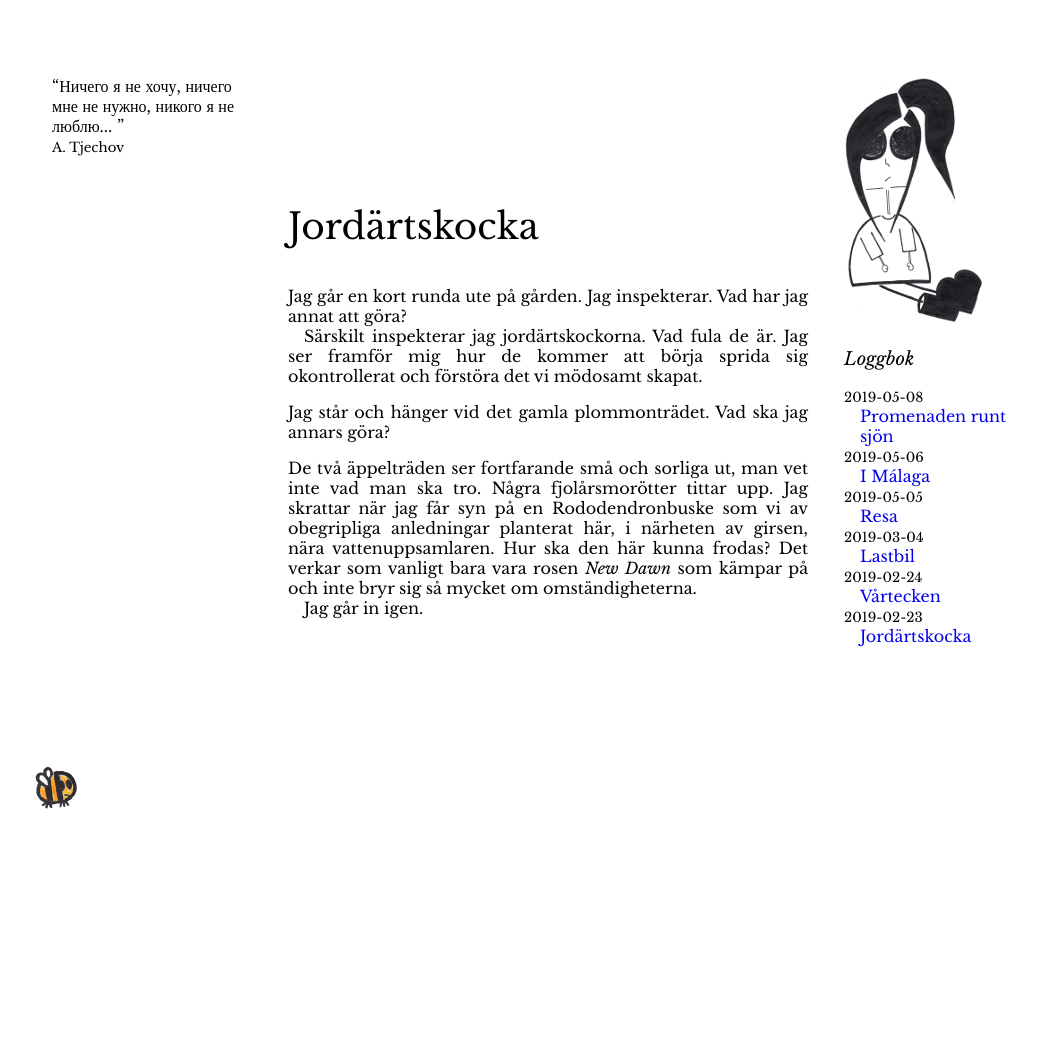
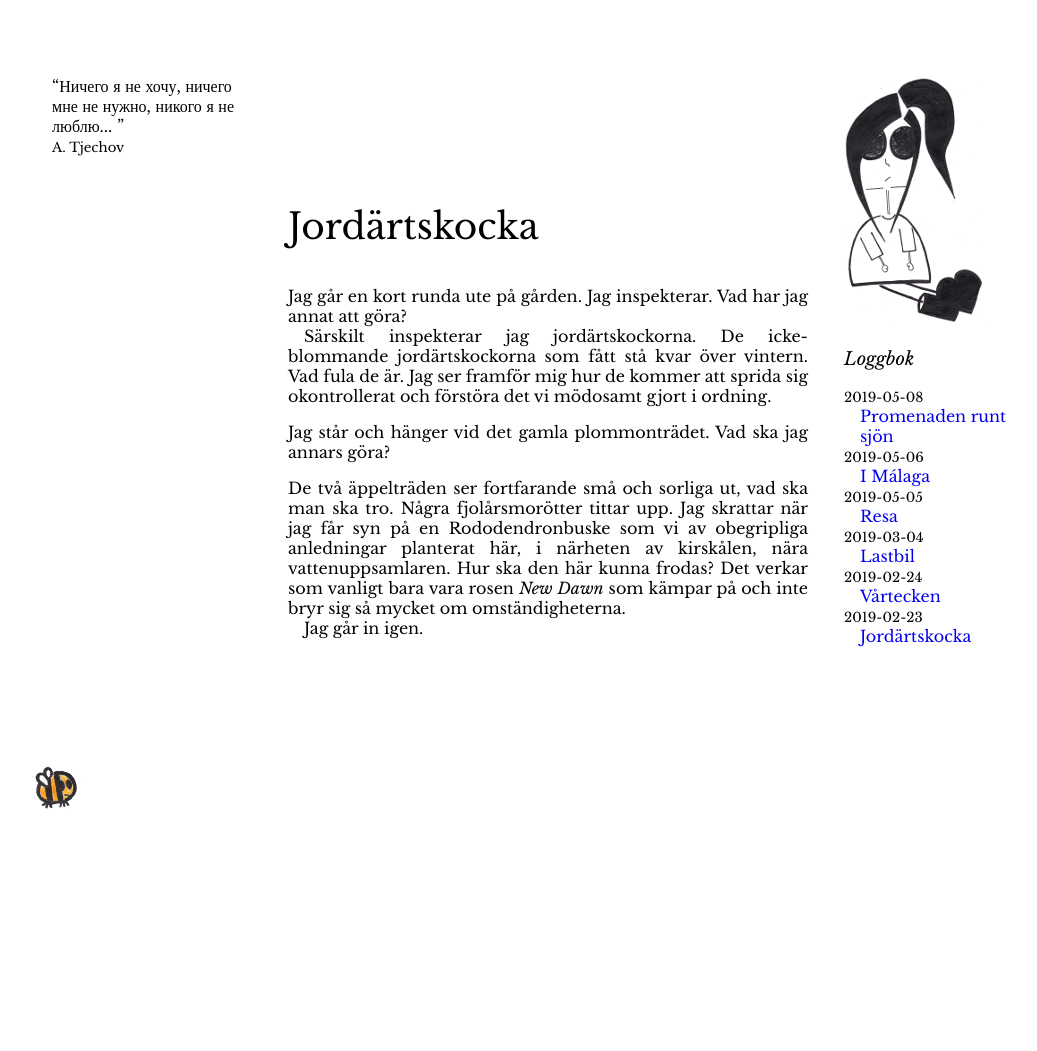
Before and after one commit to amandasandberg/amandasandberg.github.io, a Jekyll site: the page built from _posts/2019-02-23-jordarta.md, in a window 1280 px wide. Shown: the whole page, without its empty margins (92-1129 px from the left). Built offline with Jekyll 4.4.1, drawn with Linux system fonts in a browser that asks for light colours.

Commit message:
Update 2019-02-23-jordarta.md

```diff
--- a/_posts/2019-02-23-jordarta.md
+++ b/_posts/2019-02-23-jordarta.md
@@ -5,11 +5,11 @@ title: "Jordärtskocka"
 
 Jag går en kort runda ute på gården. Jag inspekterar.
 Vad har jag annat att göra?
-<span>Särskilt inspekterar jag jordärtskockorna. Vad fula de är.
-Jag ser framför mig hur de kommer att börja sprida sig okontrollerat och förstöra det vi mödosamt skapat.</span>
+<span>Särskilt inspekterar jag jordärtskockorna. De icke-blommande jordärtskockorna som fått stå kvar över vintern. Vad fula de är.
+Jag ser framför mig hur de kommer att sprida sig okontrollerat och förstöra det vi mödosamt gjort i ordning.</span>
 
 Jag står och hänger vid det gamla plommonträdet. Vad ska jag annars göra?
 
-De två äppelträden ser fortfarande små och sorliga ut, man vet inte vad man ska tro. Några fjolårsmorötter tittar upp. Jag skrattar när jag får syn på en Rododendronbuske som vi av obegripliga anledningar planterat här, i närheten av girsen, nära vattenuppsamlaren. Hur ska den här kunna frodas?
+De två äppelträden ser fortfarande små och sorliga ut, vad ska man ska tro. Några fjolårsmorötter tittar upp. Jag skrattar när jag får syn på en Rododendronbuske som vi av obegripliga anledningar planterat här, i närheten av kirskålen, nära vattenuppsamlaren. Hur ska den här kunna frodas?
  Det verkar som vanligt bara vara rosen _New Dawn_ som kämpar på och inte bryr sig så mycket om omständigheterna.
  <span>Jag går in igen.</span>
```
